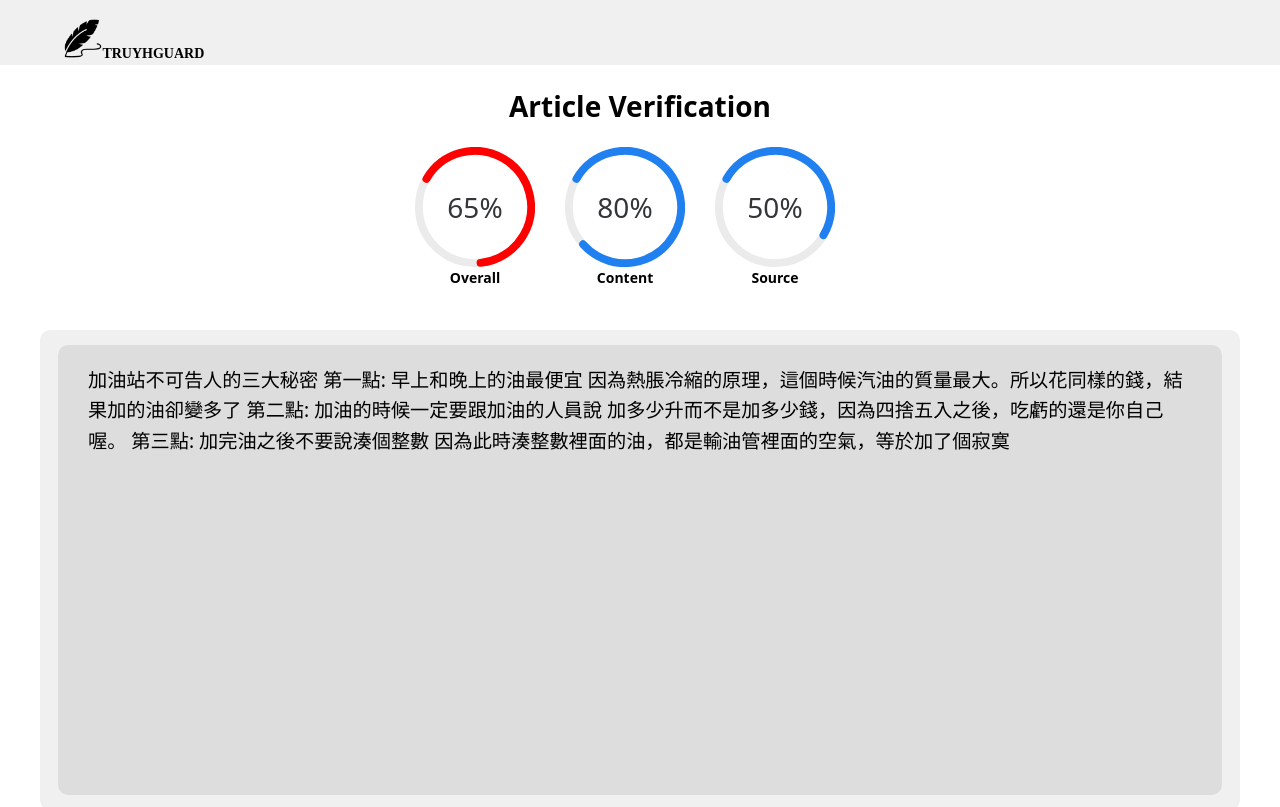
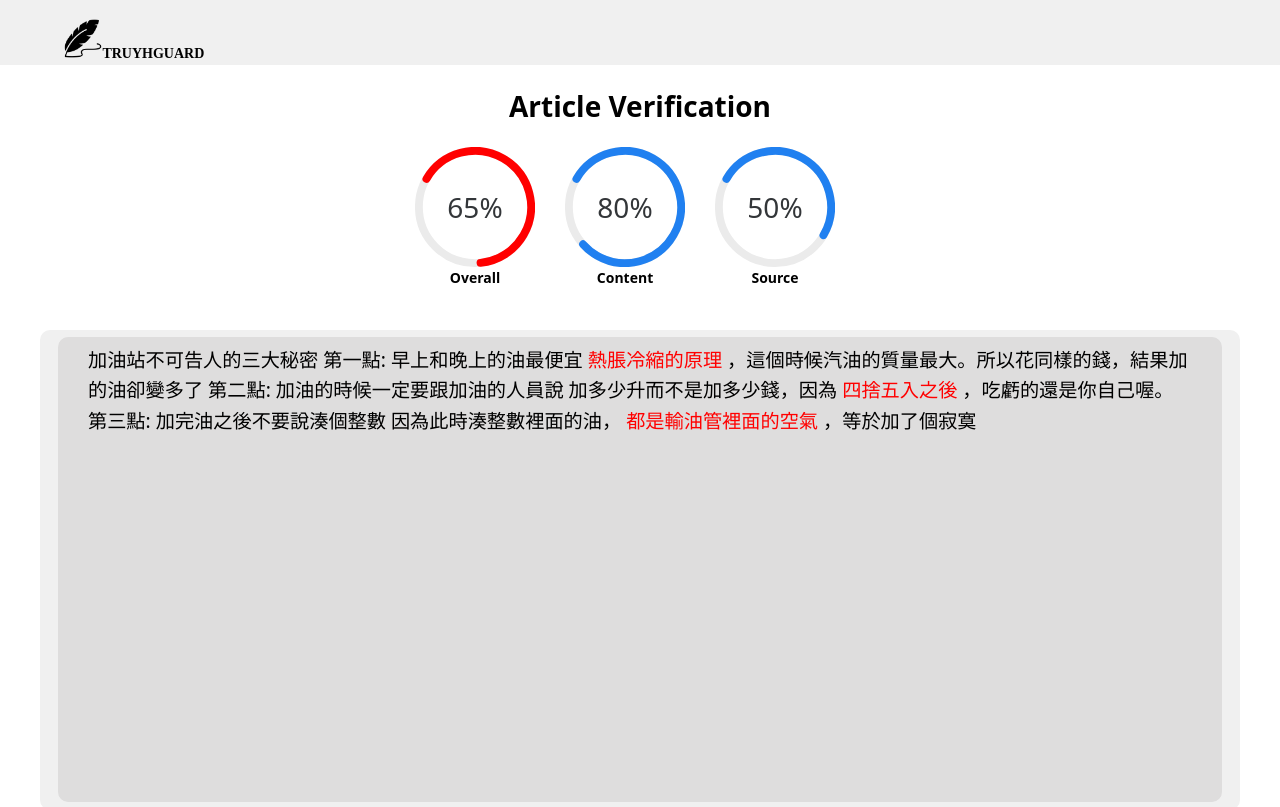
Before and after one commit to Pei-HanJiang/NewsCheckUI, a Vue app: page /result in a window 1280 px wide. Shown: the top 807 px of the page. Built offline with nearby package versions, Linux system fonts and the light colour scheme.

Commit message:
popover finish

```diff
--- a/src/Views/ResultView.vue
+++ b/src/Views/ResultView.vue
@@ -26,24 +26,42 @@
   </div>
   <div class="content-container">
     <div class="content">
+      <div>
       <n-scrollbar style="height: 450px">
-        <div>
-            <n-tooltip trigger="hover">
-            <template #trigger>
-            加油站不可告人的三大秘密
-            第一點: 早上和晚上的油最便宜
-            因為熱脹冷縮的原理，這個時候汽油的質量最大。所以花同樣的錢，結果加的油卻變多了
-            第二點: 加油的時候一定要跟加油的人員說
-            加多少升而不是加多少錢，因為四捨五入之後，吃虧的還是你自己喔。
-            第三點: 加完油之後不要說湊個整數
-            因為此時湊整數裡面的油，都是輸油管裡面的空氣，等於加了個寂寞
-        </template>
-    If it looks like a duck, walks like a duck, and quacks like a duck...it must
-    be a duck.
-  </n-tooltip>
-        </div>
+        加油站不可告人的三大秘密
+        第一點: 早上和晚上的油最便宜
+        <n-popover trigger="hover">
+           <template #trigger>
+            <n-button class="sus" :bordered=false :text=true>熱脹冷縮的原理</n-button>
+           </template>
+          <span>根據工研院的研究，環境溫度幾乎不影響加油機的準確性，分別在高溫（30℃以上）及低溫 <br/>
+            （20℃以下）環境下所測得的油品體積量值差距，只有0.055%，其差異尚在加油<br/>
+            機應有準確度（0.5%）的許可範圍內</span>
+        </n-popover>
+
+        ，這個時候汽油的質量最大。所以花同樣的錢，結果加的油卻變多了
+        第二點: 加油的時候一定要跟加油的人員說
+        加多少升而不是加多少錢，因為
+        <n-popover trigger="hover">
+           <template #trigger>
+             <n-button class="sus" :bordered=false :text=true>四捨五入之後</n-button>
+           </template>
+           <span>現行加油站的加油機都是電子式加油機，其加油數量計量到小數點第2位</span>
+        </n-popover>
+
+        ，吃虧的還是你自己喔。
+        第三點: 加完油之後不要說湊個整數
+        因為此時湊整數裡面的油，
+        <n-popover trigger="hover">
+           <template #trigger>
+             <n-button class="sus" :bordered=false :text=true>都是輸油管裡面的空氣</n-button>
+           </template>
+           <span>加油湊整數金額時，加進的仍然是油，並非空氣</span>
+        </n-popover>
+        ，等於加了個寂寞
 
       </n-scrollbar>
+      </div>
     </div>
   </div>
 
@@ -53,7 +71,7 @@
 </template>
 
 <script setup>
-import { NButton, NProgress, NScrollbar, NTooltip } from "naive-ui";
+import { NButton, NProgress, NScrollbar, NPopover } from "naive-ui";
 </script>
 
 <style scoped>
@@ -89,7 +107,7 @@ import { NButton, NProgress, NScrollbar, NTooltip } from "naive-ui";
 .content {
   display: flex;
   justify-content: center;
-  max-width: 97%;
+  width: 97%;
   max-height: 97%;
   align-items: center;
   margin: 0 auto;
@@ -112,4 +130,10 @@ import { NButton, NProgress, NScrollbar, NTooltip } from "naive-ui";
   margin: 20px 30px;
   font-size: 1.2rem;
 }
+
+.sus {
+  font-size: 1.2rem;
+  color: red;
+}
+
 </style>
```
